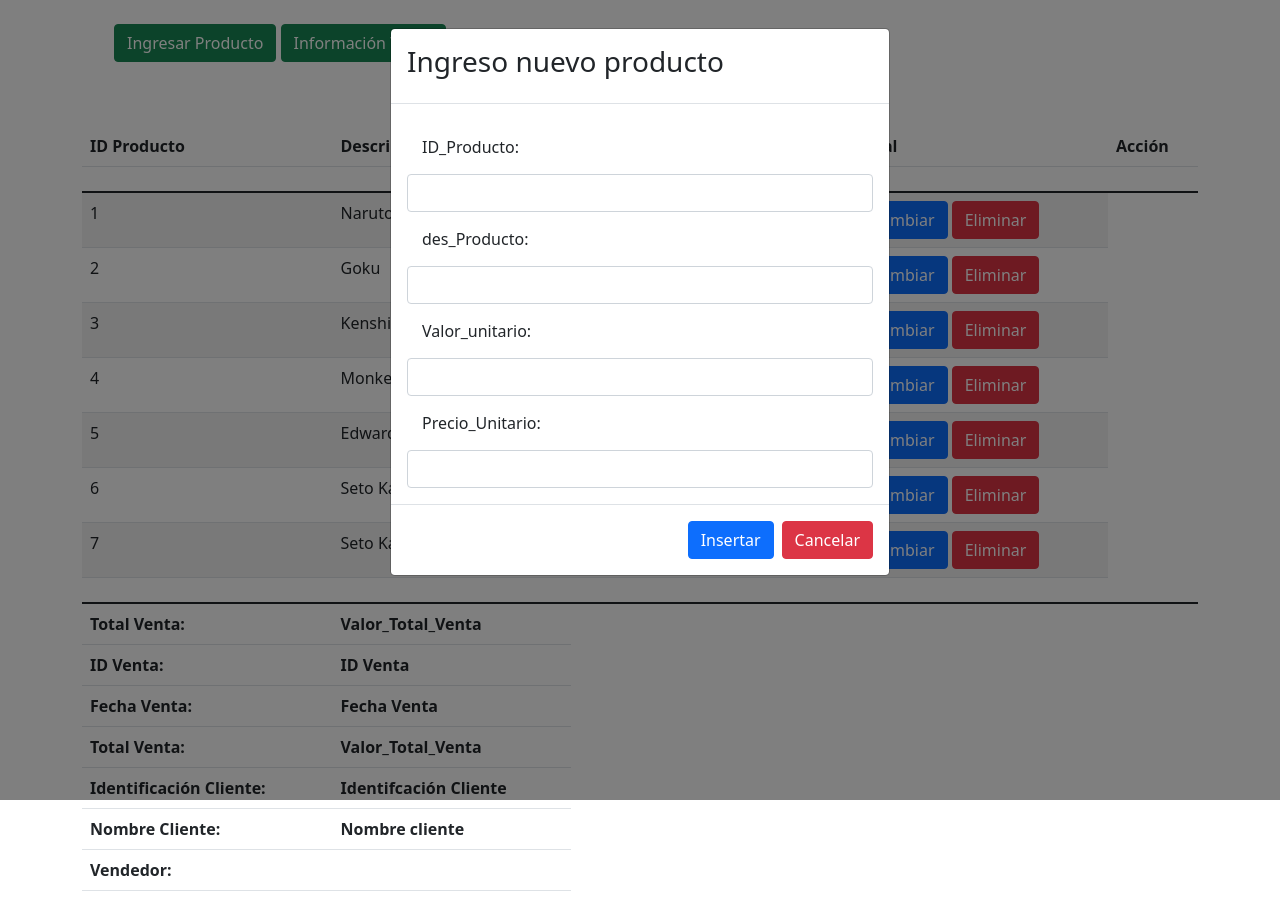
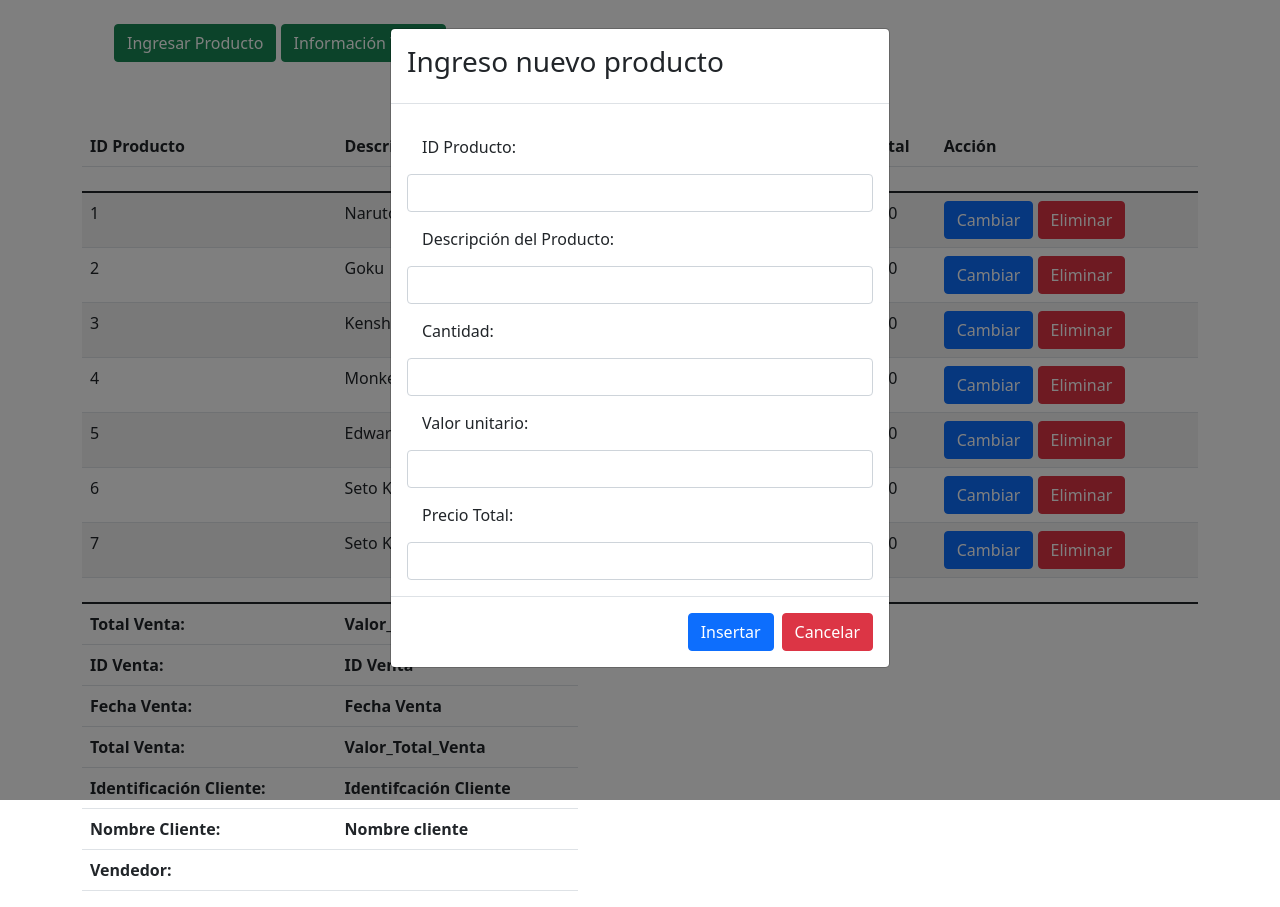
Before and after one commit to juliandcarvajal/Equipo-Argonautas, a React (Create React App) app: page /GestorVentas in a window 1280 px wide. Both pictures are taken after a click on the button "Ingresar Producto". Built offline with nearby package versions, Linux system fonts and the light colour scheme.

Commit message:
Ajuste a tipos de variables de Ingreso de productos

```diff
--- a/src/pages/gestorVentas.jsx
+++ b/src/pages/gestorVentas.jsx
@@ -13,6 +13,16 @@ import {
 } from "reactstrap";
 
 const data = [
+  { ID_Producto: 1, des_Producto: "Naruto", Cantidad: 1, Precio_Unitario:2.5, Precio_Total:150},
+  { ID_Producto: 2, des_Producto: "Goku", Cantidad: 1, Precio_Unitario:1.4, Precio_Total:150},
+  { ID_Producto: 3, des_Producto: "Kenshin Himura", Cantidad: 1,Precio_Unitario:2.5, Precio_Total:150 },
+  { ID_Producto: 4, des_Producto: "Monkey D. Luffy", Cantidad: 1,Precio_Unitario:2.4, Precio_Total:150 },
+  { ID_Producto: 5, des_Producto: "Edward Elric", Cantidad: 1,Precio_Unitario:2.3, Precio_Total:150},
+  { ID_Producto: 6, des_Producto: "Seto Kaiba", Cantidad: 1 ,Precio_Unitario:1.2, Precio_Total:150},
+  { ID_Producto: 7, des_Producto: "Seto Kaiba", Cantidad: 1 ,Precio_Unitario:1.7, Precio_Total:150},
+];
+
+const data2 = [
     { ID_Producto: 1, des_Producto: "Naruto", Cantidad: 1, Precio_Unitario:2.5},
     { ID_Producto: 2, des_Producto: "Goku", Cantidad: 1, Precio_Unitario:1.4},
     { ID_Producto: 3, des_Producto: "Kenshin Himura", Cantidad: 1,Precio_Unitario:2.5 },
@@ -66,6 +76,10 @@ class GestorVentas extends React.Component {
     this.setState({ modalInsertar: false });
   };
 
+  cerrarModalInsertar2 = () => {
+    this.setState({ modalInsertar2: false });
+  };
+
   editar = (dato) => {
     var opcion = window.confirm("Está seguro que desea actualizar el Resgistro de venta número  "+dato.ID_Producto);
     if(opcion ==true){
@@ -100,6 +114,14 @@ class GestorVentas extends React.Component {
   };
 
   insertar= ()=>{
+    var valorNuevo= {...this.state.form};
+
+    var lista= this.state.data;
+    lista.push(valorNuevo);
+    this.setState({ modalInsertar: false, data: lista });
+  }
+
+  insertar2= ()=>{
     var valorNuevo= {...this.state.form};
 
     var lista= this.state.data;
@@ -203,6 +225,7 @@ class GestorVentas extends React.Component {
                   <td>{dato.des_Producto}</td>
                   <td>{dato.Cantidad}</td>
                   <td>{dato.Precio_Unitario}</td>
+                  <td>{dato.Precio_Total}</td>
                   <td>
                     <Button
                       color="primary"
@@ -234,7 +257,7 @@ class GestorVentas extends React.Component {
           <ModalBody>
             <FormGroup>
               <label>
-               ID_Producto:
+               ID Producto:
               </label>
 
               <input
@@ -249,7 +272,7 @@ class GestorVentas extends React.Component {
 
             <FormGroup>
               <label>
-                des_Producto:
+                Descripción del Producto:
               </label>
               <input
                 className="form-control"
@@ -266,16 +289,16 @@ class GestorVentas extends React.Component {
               </label>
               <input
                 className="form-control"
-                name="Valor_unitario"
+                name="Cantidad"
                 type="text"
                 onChange={this.handleChange}
-                value={this.state.form.Valor_unitario}
+                value={this.state.form.Cantidad}
               />
             </FormGroup>
 
             <FormGroup>
               <label>
-                Precio_Unitario:
+                Precio Unitario:
               </label>
               <input
                 className="form-control"
@@ -283,6 +306,19 @@ class GestorVentas extends React.Component {
                 type="text"
                 onChange={this.handleChange}
                 value={this.state.form.Precio_Unitario}
+              />
+            </FormGroup>
+
+            <FormGroup>
+              <label>
+                Precio Total:
+              </label>
+              <input
+                className="form-control"
+                name="Precio_Total"
+                type="text"
+                onChange={this.handleChange}
+                value={this.state.form.Precio_Total}
               />
             </FormGroup>
 
@@ -318,20 +354,20 @@ class GestorVentas extends React.Component {
           <ModalBody>
             <FormGroup>
               <label>
-                ID_Producto:
+                ID Producto:
               </label>
 
               <input
                 className="form-control"
                 name="ID_Producto"
-                type="text"
+                type="number"
                 onChange={this.handleChange}
               />
             </FormGroup>
 
             <FormGroup>
               <label>
-                des_Producto:
+                Descripción del Producto:
               </label>
               <input
                 className="form-control"
@@ -343,24 +379,37 @@ class GestorVentas extends React.Component {
 
             <FormGroup>
               <label>
-                Valor_unitario:
+                Cantidad:
               </label>
               <input
                 className="form-control"
-                name="Valor_unitario"
-                type="text"
+                name="Cantidad"
+                type="number"
+                onChange={this.handleChange}
+              />
+            </FormGroup>
+
+
+            <FormGroup>
+              <label>
+                Valor unitario:
+              </label>
+              <input
+                className="form-control"
+                name="Precio_Unitario"
+                type="number"
                 onChange={this.handleChange}
               />
             </FormGroup>
 
             <FormGroup>
               <label>
-                Precio_Unitario:
+                Precio Total:
               </label>
               <input
                 className="form-control"
-                name="Precio_Unitario"
-                type="text"
+                name="Precio_Total"
+                type="number"
                 onChange={this.handleChange}
               />
             </FormGroup>
@@ -470,15 +519,15 @@ class GestorVentas extends React.Component {
           <ModalFooter>
             <Button
               color="primary"
-              onClick={() => this.insertar()}
+              onClick={() => this.insertar2()}
             >
-              Insertar
+              Guardar
             </Button>
             <Button
               className="btn btn-danger"
-              onClick={() => this.cerrarModalInsertar()}
+              onClick={() => this.cerrarModalInsertar2()}
             >
-              Cancelar
+              Cerrar
             </Button>
           </ModalFooter>
         </Modal>
```
Lines whose indentation alone changed are shown as unchanged.
